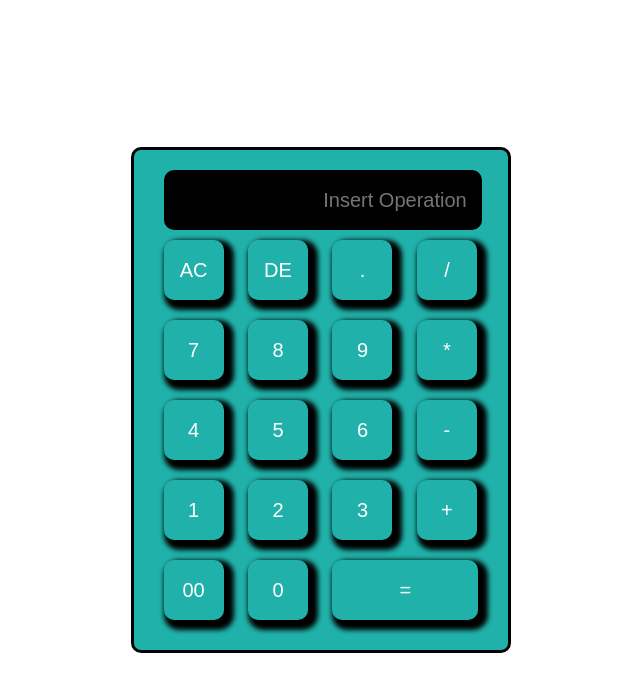
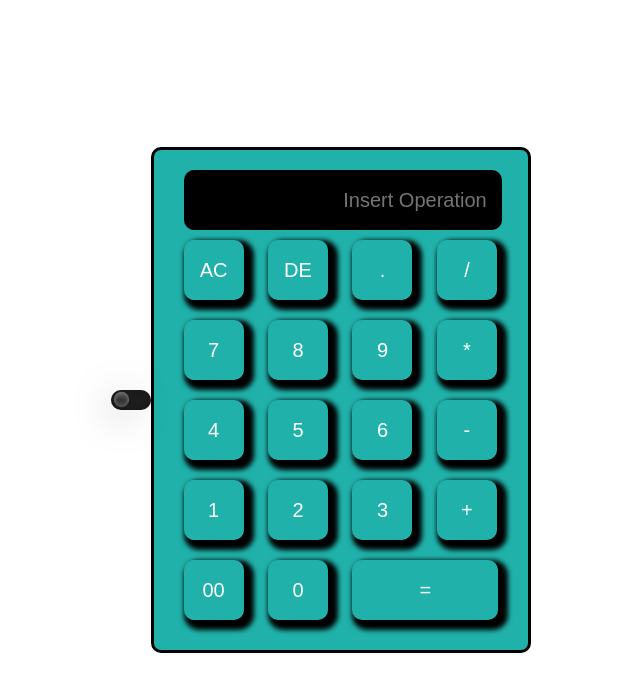
Before and after one commit to JohanFernandoLema/ToggleCalculator, a plain HTML site: page index.html in a window 1280 px wide. Shown: the whole page, without its empty margins (319-959 px from the left). Drawn offline with Linux system fonts and the light colour scheme.

Commit message:
toogle button added

```diff
--- a/calculator.css
+++ b/calculator.css
@@ -51,3 +51,37 @@
 #equal{
     width: 146px;
 }
+
+/* Toogle button */
+.toogleBtn{
+    position: relative;
+    display: block;
+    width: 40px;
+    height: 20px;
+    border-radius: 15px;
+    background: #222;
+    transition: 0.5s;
+    box-shadow: inset 0 8px 60px rgba(0,0,0,0.1),
+                inset 0 8px 8px rgba(0,0,0,0.1),
+                inset 0 -4px 4px rgba(0,0,0,0.1);
+}
+
+.toogleBtn .indicator{
+    position: absolute;
+    top: 1px;
+    left: 2px;
+    width: 17px;
+    height: 17px;
+    background: linear-gradient(to bottom, #444, #222);
+    transform: scale(0.9);
+    border-radius: 10px;
+    cursor: pointer;
+    box-shadow: 0 8px 40px rgba(0, 0, 0, 0.5),
+                inset 0 4px 4px rgba(255,255,255, 0.2),
+                inset 0 -4px 4px rgba(255,255,255, 0.2);
+    transition: 0.5s;
+}
+
+.toogleBtn .active .indicator{
+    left: 60px;
+}
--- a/calculator.js
+++ b/calculator.js
@@ -0,0 +1,5 @@
+const toggle = document.getElementById('toogle');
+toogle.onclick() = function()
+{
+    toogle.classList.toogle('active');
+}
--- a/index.html
+++ b/index.html
@@ -9,6 +9,14 @@
 </head>
 <body>
     <div class="container">
+
+            <div class="toogleBtn" id="toogle">
+                <i class="indicator"></i>
+            </div>
+
+
+
+
         <div class="calculator">
             <form>
                 <div>
```
